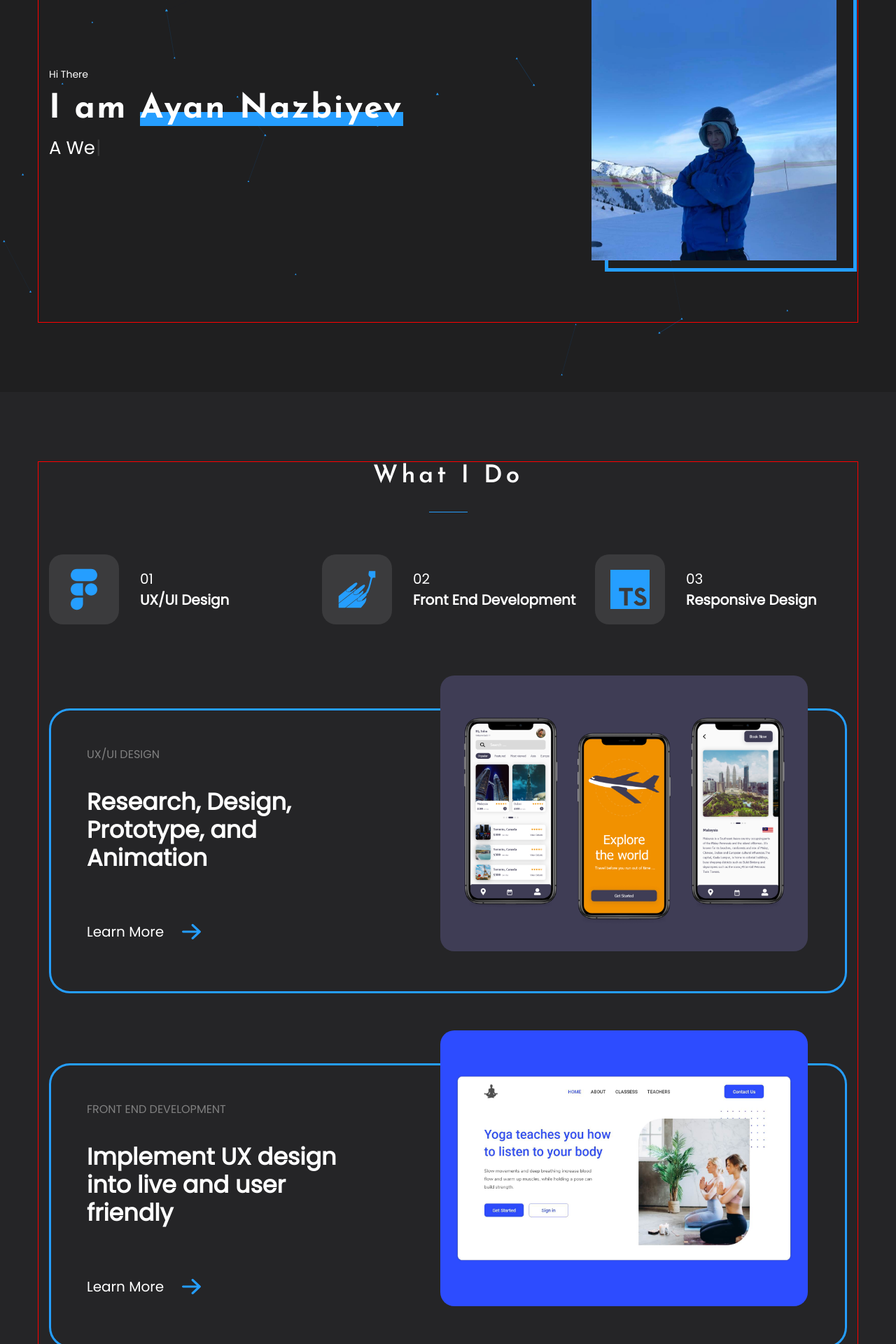
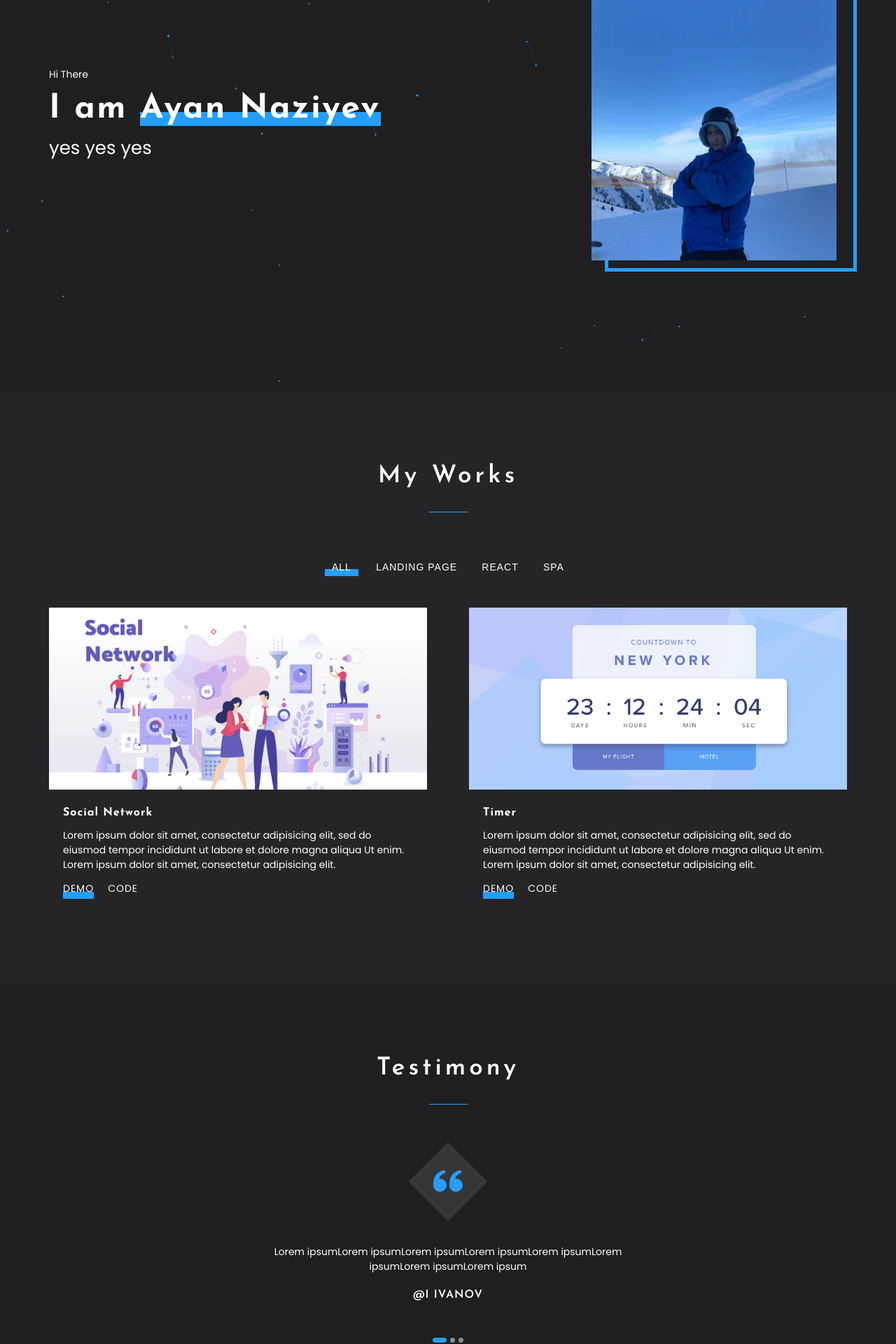
Before and after one commit to Ayanqq/portfolio, a React app: page / in a window 1280 px wide. Shown: the part 240-2160 px from the top of the page at 70% size. Built offline with nearby package versions, Linux system fonts and the light colour scheme.

Commit message:
updated v2.1

```diff
--- a/src/App.tsx
+++ b/src/App.tsx
@@ -16,10 +16,10 @@ function App() {
             <Particle/>
             <Header/>
             <Main/>
-            <Skills/>
+            {/*<Skills/>*/}
             <Works/>
             <Testimony/>
-            <Contact />
+            {/*<Contact />*/}
             <Slogan/>
             <Footer/>
             <GoTopBtn/>
--- a/src/components/Container.ts
+++ b/src/components/Container.ts
@@ -6,5 +6,4 @@ export const Container = styled.div`
   min-height: 100%;
   padding:0 15px;
   margin: 0 auto;
-  outline: 1px solid red;
 `
--- a/src/components/slider/Styled_Slider.ts
+++ b/src/components/slider/Styled_Slider.ts
@@ -7,7 +7,6 @@ const Slider = styled.div`
   display: flex;
   flex-direction: column;
   align-items: center;
-  border:1px solid red;
 
 `
 
--- a/src/layout/sections/main/Main.tsx
+++ b/src/layout/sections/main/Main.tsx
@@ -14,7 +14,7 @@ export const Main: FC = () => {
                 <FlexWrapper align={"center"} justify={"space-between"} wrap={"wrap"}>
                     <div>
                         <S.SmallText>Hi There</S.SmallText>
-                        <S.Name>I am <span>Ayan Nazbiyev</span></S.Name>
+                        <S.Name>I am <span>Ayan Naziyev</span></S.Name>
                         <S.StyledH1>
                             <p>A Web Developer</p>
                             <Typewriter
```
